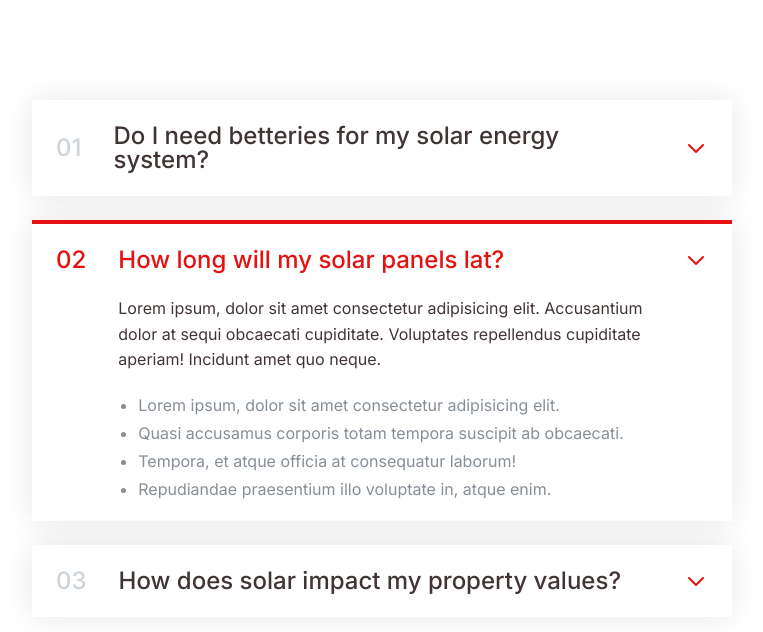
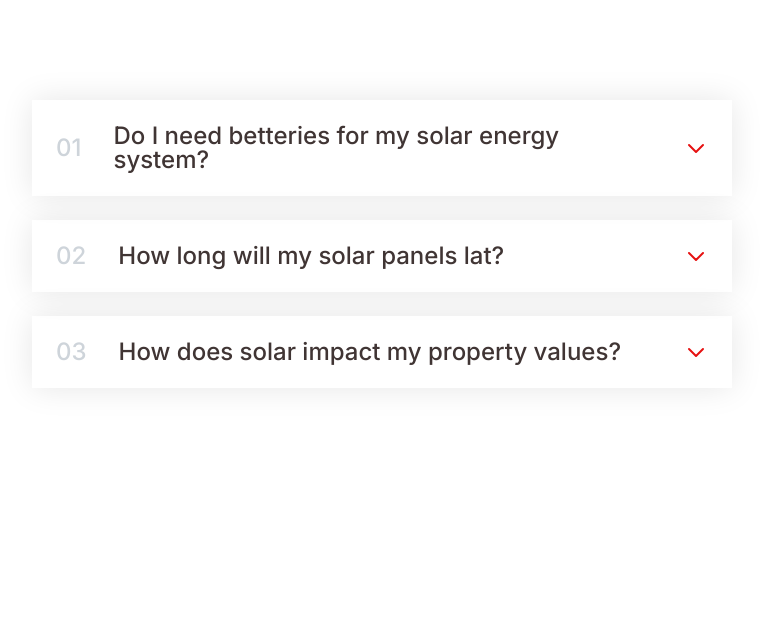
Before and after one commit to Diolemos/Accordion-component, a plain HTML site: page index.html in a window 1280 px wide. Shown: the whole page, without its empty margins (258-1021 px from the left). Drawn offline with Linux system fonts and the light colour scheme.

Commit message:
simple logic added to expand items

```diff
--- a/index.html
+++ b/index.html
@@ -53,7 +53,7 @@
         </div>
 
 
-        <div class="item open">
+        <div class="item ">
             <p class="number">02</p>
             <p class="text">How long will my solar panels lat?</p>
             <!-- SVG icon from heroicons.com -->
--- /dev/null
+++ b/script.js
@@ -0,0 +1,7 @@
+const items = document.querySelectorAll('.item')
+
+items.forEach(item => {
+    item.addEventListener('click', ()=>{
+        item.classList.toggle("open")
+    })
+});
```
Also changed, not shown: scritp.js (deleted).
